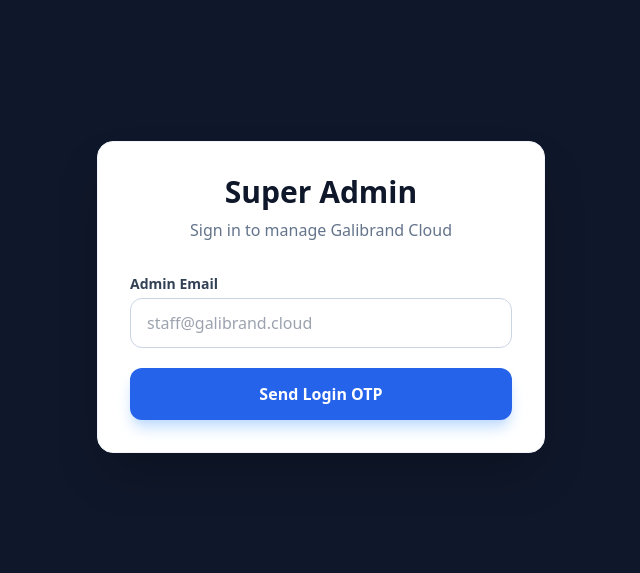
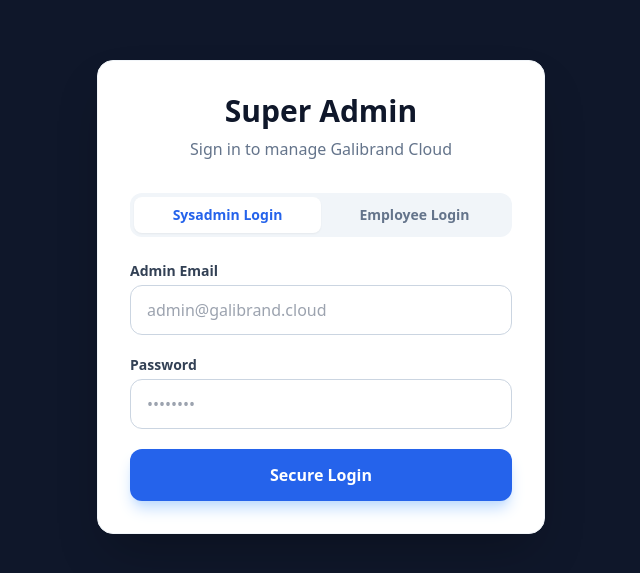
Before and after one commit to Mrkm6062/sysadmin-frontend, a React (Vite) app: page /login in a window 1280 px wide. Shown: the part 103-676 px from the top of the page, without its empty margins (319-959 px from the left). Built offline with nearby package versions, Linux system fonts and the light colour scheme.

Commit message:
added 2 feature for login with password and otp both

```diff
--- a/src/pages/superAdminLogin.jsx
+++ b/src/pages/superAdminLogin.jsx
@@ -3,8 +3,10 @@ import { useNavigate } from 'react-router-dom';
 
 const SuperAdminLogin = ({ onLoginSuccess }) => {
   const [email, setEmail] = useState('');
+  const [password, setPassword] = useState('');
   const [otp, setOtp] = useState('');
   const [step, setStep] = useState(1);
+  const [loginType, setLoginType] = useState('sysadmin'); // 'sysadmin' | 'employee'
   const [error, setError] = useState('');
   const [countdown, setCountdown] = useState(0);
   const [loading, setLoading] = useState(false);
@@ -36,7 +38,12 @@ const SuperAdminLogin = ({ onLoginSuccess }) => {
       const envUrl = (import.meta.env.VITE_API_URL || 'http://localhost:3011').replace(/\/api\/superadmin\/?$/, '').replace(/\/$/, '');
       const API_BASE_URL = `${envUrl}/api/superadmin`;
 
-      const payload = step === 1 ? { email } : { email, otp };
+      let payload;
+      if (loginType === 'sysadmin') {
+        payload = { email, password, loginType: 'sysadmin' };
+      } else {
+        payload = step === 1 ? { email, loginType: 'employee' } : { email, otp, loginType: 'employee' };
+      }
       console.log(`Sending login request to: ${API_BASE_URL}/login`);
 
       const response = await fetch(`${API_BASE_URL}/login`, {
@@ -59,6 +66,16 @@ const SuperAdminLogin = ({ onLoginSuccess }) => {
       }
 
       if (response.ok) {
+        if (loginType === 'sysadmin') {
+          if (data.token) {
+            localStorage.setItem('token', data.token);
+            localStorage.setItem('superadmin_token', data.token);
+            if (onLoginSuccess) onLoginSuccess(data.token);
+            navigate('/dashboard');
+          } else {
+            throw new Error("Unexpected response from server.");
+          }
+        } else {
           if (step === 1 && data.step === 'verify') {
             setStep(2);
             setCountdown(60); // Start 60-second countdown
@@ -69,6 +86,7 @@ const SuperAdminLogin = ({ onLoginSuccess }) => {
             navigate('/dashboard');
           } else {
             throw new Error("Unexpected response from server.");
+          }
         }
       } else {
         setError(data.message || 'Verification failed');
@@ -93,7 +111,7 @@ const SuperAdminLogin = ({ onLoginSuccess }) => {
       const response = await fetch(`${API_BASE_URL}/login`, {
         method: 'POST',
         headers: { 'Content-Type': 'application/json' },
-        body: JSON.stringify({ email })
+        body: JSON.stringify({ email, loginType: 'employee' })
       });
 
       const data = await response.json();
@@ -118,13 +136,44 @@ const SuperAdminLogin = ({ onLoginSuccess }) => {
           <p className="text-slate-500 mt-2">Sign in to manage Galibrand Cloud</p>
         </div>
 
+        <div className="flex bg-slate-100 p-1 rounded-xl mb-6">
+          <button
+            type="button"
+            onClick={() => { setLoginType('sysadmin'); setStep(1); setError(''); }}
+            className={`flex-1 py-2 text-sm font-bold rounded-lg transition-colors ${loginType === 'sysadmin' ? 'bg-white text-blue-600 shadow-sm' : 'text-slate-500 hover:text-slate-700'}`}
+          >
+            Sysadmin Login
+          </button>
+          <button
+            type="button"
+            onClick={() => { setLoginType('employee'); setStep(1); setError(''); }}
+            className={`flex-1 py-2 text-sm font-bold rounded-lg transition-colors ${loginType === 'employee' ? 'bg-white text-blue-600 shadow-sm' : 'text-slate-500 hover:text-slate-700'}`}
+          >
+            Employee Login
+          </button>
+        </div>
+
         {error && <div className="mb-6 p-3 bg-red-50 text-red-600 rounded-lg text-sm font-semibold text-center border border-red-100">{error}</div>}
 
-        {step === 1 ? (
+        {loginType === 'sysadmin' ? (
           <form onSubmit={handleLogin} className="space-y-5">
             <div>
               <label className="block text-sm font-semibold text-slate-700 mb-1">Admin Email</label>
-              <input type="email" value={email} onChange={(e) => setEmail(e.target.value)} required autoComplete="username" className="w-full px-4 py-3 border border-slate-300 rounded-xl focus:ring-2 focus:ring-blue-600 outline-none transition" placeholder="staff@galibrand.cloud" />
+              <input type="email" value={email} onChange={(e) => setEmail(e.target.value)} required autoComplete="username" className="w-full px-4 py-3 border border-slate-300 rounded-xl focus:ring-2 focus:ring-blue-600 outline-none transition" placeholder="admin@galibrand.cloud" />
+            </div>
+            <div>
+              <label className="block text-sm font-semibold text-slate-700 mb-1">Password</label>
+              <input type="password" value={password} onChange={(e) => setPassword(e.target.value)} required autoComplete="current-password" className="w-full px-4 py-3 border border-slate-300 rounded-xl focus:ring-2 focus:ring-blue-600 outline-none transition" placeholder="••••••••" />
+            </div>
+            <button type="submit" disabled={loading} className="w-full bg-blue-600 text-white font-bold py-3.5 rounded-xl hover:bg-blue-700 transition disabled:opacity-70 mt-4 shadow-lg shadow-blue-200">
+              {loading ? 'Authenticating...' : 'Secure Login'}
+            </button>
+          </form>
+        ) : step === 1 ? (
+          <form onSubmit={handleLogin} className="space-y-5">
+            <div>
+              <label className="block text-sm font-semibold text-slate-700 mb-1">Employee Email</label>
+              <input type="email" value={email} onChange={(e) => setEmail(e.target.value)} required autoComplete="username" className="w-full px-4 py-3 border border-slate-300 rounded-xl focus:ring-2 focus:ring-blue-600 outline-none transition" placeholder="employee@galibrand.cloud" />
             </div>
             <button type="submit" disabled={loading} className="w-full bg-blue-600 text-white font-bold py-3.5 rounded-xl hover:bg-blue-700 transition disabled:opacity-70 mt-4 shadow-lg shadow-blue-200">
               {loading ? 'Sending OTP...' : 'Send Login OTP'}
```
Lines whose indentation alone changed are shown as unchanged.
